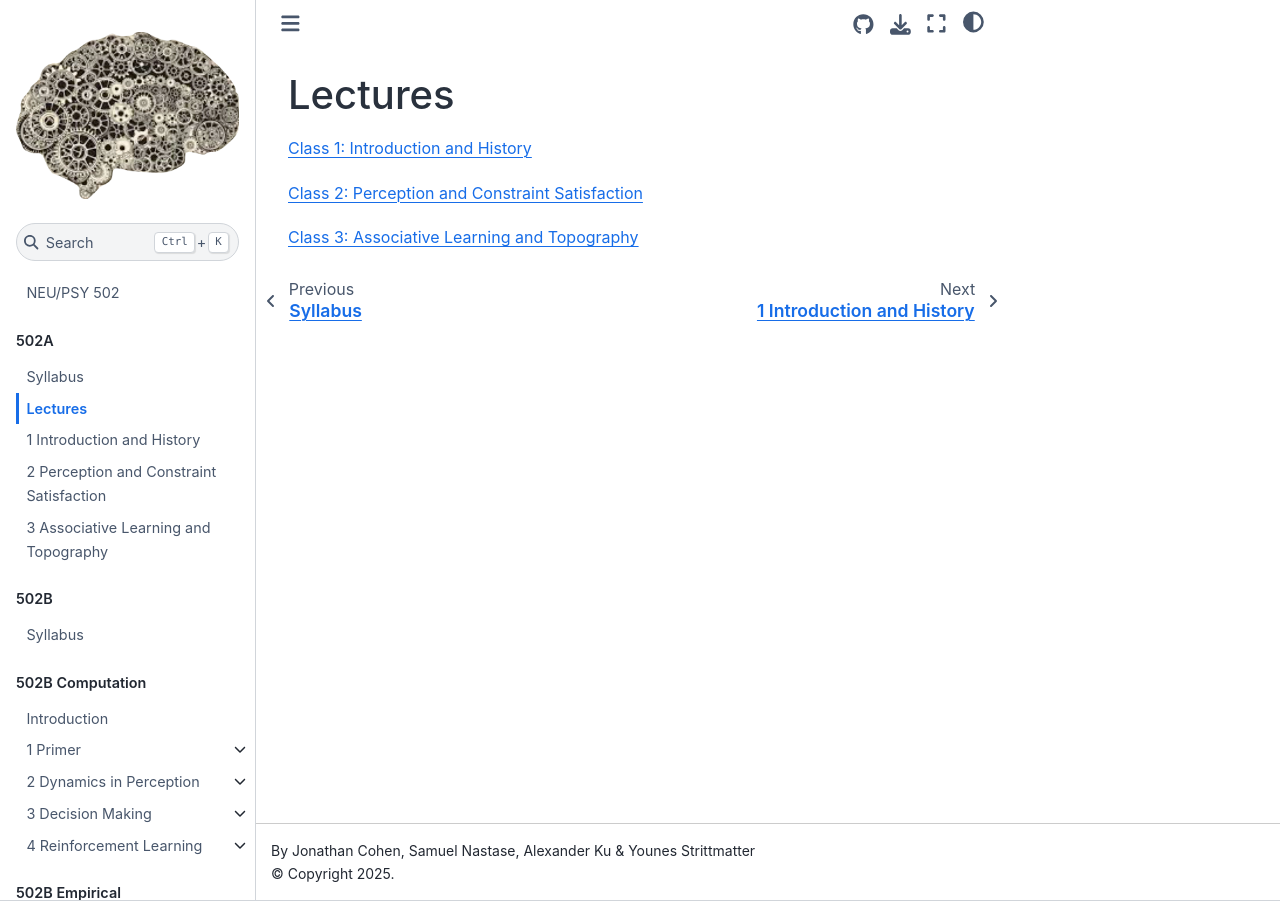
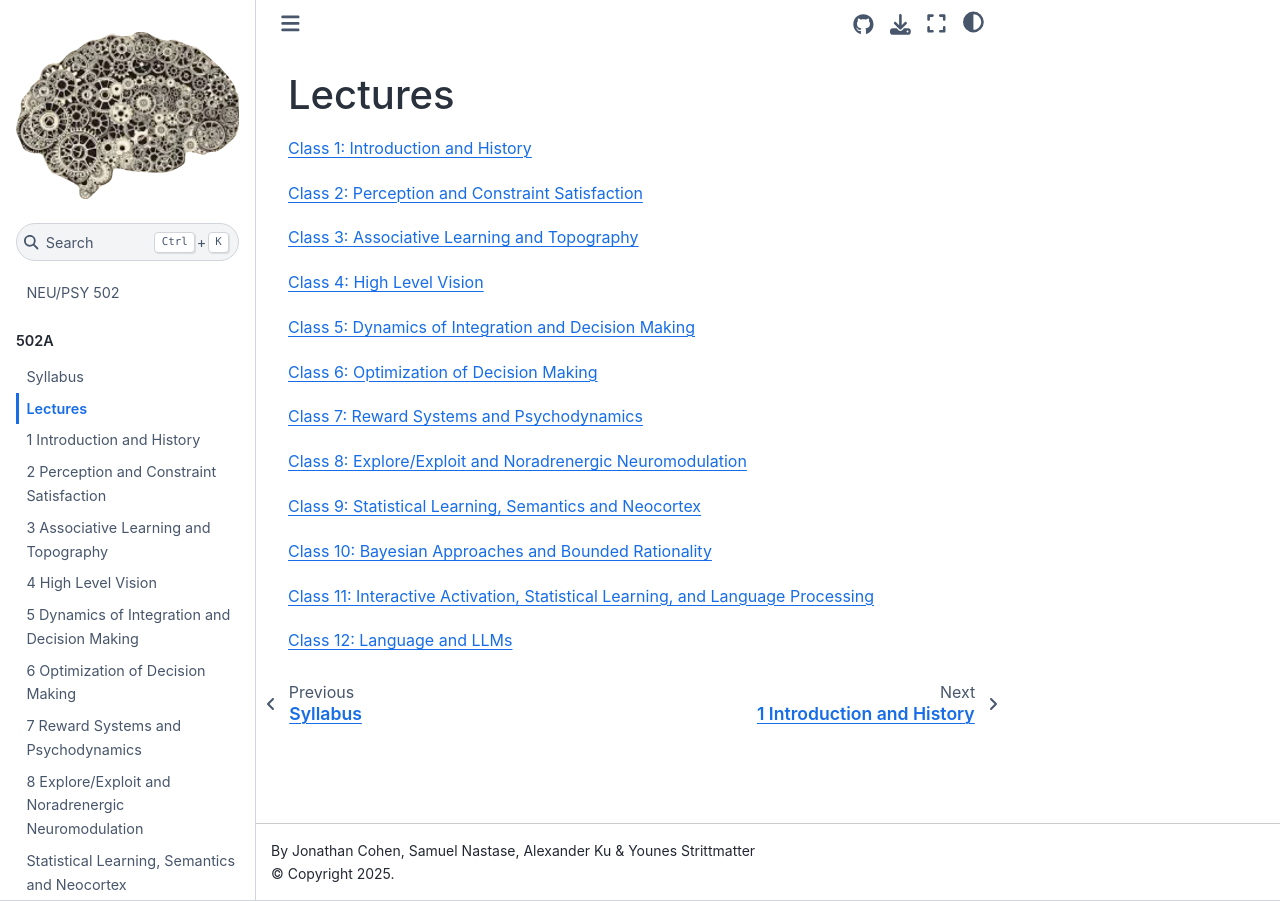
Before and after one commit to PrincetonUniversity/NEU-PSY-502, a Jupyter Book: the page built from website/content/502A/lectures.md, in a window 1280 px wide. Built offline with Jupyter Book 1.0.4 settings and Sphinx 7.4.7 and the Sphinx Book theme 1.1.4, drawn with Linux system fonts in a browser that asks for light colours; pages that are not in the unit, such as notebooks, are missing from menus.

```diff
--- a/website/_toc.yml
+++ b/website/_toc.yml
@@ -11,6 +11,15 @@ parts:
   - file: content/502A/Class 1/index
   - file: content/502A/Class 2/index
   - file: content/502A/Class 3/index
+  - file: content/502A/Class 4/index
+  - file: content/502A/Class 5/index
+  - file: content/502A/Class 6/index
+  - file: content/502A/Class 7/index
+  - file: content/502A/Class 8/index
+  - file: content/502A/Class 9/index
+  - file: content/502A/Class 10/index
+  - file: content/502A/Class 11/index
+  - file: content/502A/Class 12/index
 - caption: 502B
   chapters:
   - file: content/502B/intro
@@ -33,6 +42,9 @@ parts:
   - file: content/502B/Computation/Reinforcement Learning/intro
     sections:
     - file: content/502B/Computation/Reinforcement Learning/notebooks/1 Reinforcement Learning
+  - file: content/502B/Computation/Statistical Learning and Backpropagation/intro
+    sections:
+    - file: content/502B/Computation/Statistical Learning and Backpropagation/notebooks/1 Rummelhart Network
 - caption: 502B Empirical
   chapters:
   - file: content/502B/Empirical/intro
--- a/website/content/502A/lectures.md
+++ b/website/content/502A/lectures.md
@@ -5,3 +5,21 @@
 [Class 2: Perception and Constraint Satisfaction](Class%202/index.md)
 
 [Class 3: Associative Learning and Topography](Class%203/index.md)
+
+[Class 4: High Level Vision](Class%204/index.md)
+
+[Class 5: Dynamics of Integration and Decision Making](Class%205/index.md)
+
+[Class 6: Optimization of Decision Making](Class%206/index.md)
+
+[Class 7: Reward Systems and Psychodynamics](Class%207/index.md)
+
+[Class 8: Explore/Exploit and Noradrenergic Neuromodulation](Class%208/index.md)
+
+[Class 9: Statistical Learning, Semantics and Neocortex](Class%209/index.md)
+
+[Class 10: Bayesian Approaches and Bounded Rationality](Class%2010/index.md)
+
+[Class 11: Interactive Activation, Statistical Learning, and Language Processing](Class%2011/index.md)
+
+[Class 12: Language and LLMs](Class%2012/index.md)
```
Also changed, not shown: website/content/502A/Class 1/index.md (+4 -4 lines), website/content/502A/Class 10/index.md (added, +7 -0 lines), website/content/502A/Class 11/index.md (added, +10 -0 lines), website/content/502A/Class 12/index.md (added, +10 -0 lines), website/content/502A/Class 2/index.md (+6 -6 lines), website/content/502A/Class 3/index.md (+5 -5 lines), website/content/502A/Class 4/index.md (added, +12 -0 lines), website/content/502A/Class 5/index.md (added, +8 -0 lines), website/content/502A/Class 6/index.md (added, +6 -0 lines), website/content/502A/Class 7/index.md (added, +10 -0 lines), website/content/502A/Class 8/index.md (added, +10 -0 lines), website/content/502A/Class 9/index.md (added, +15 -0 lines).
